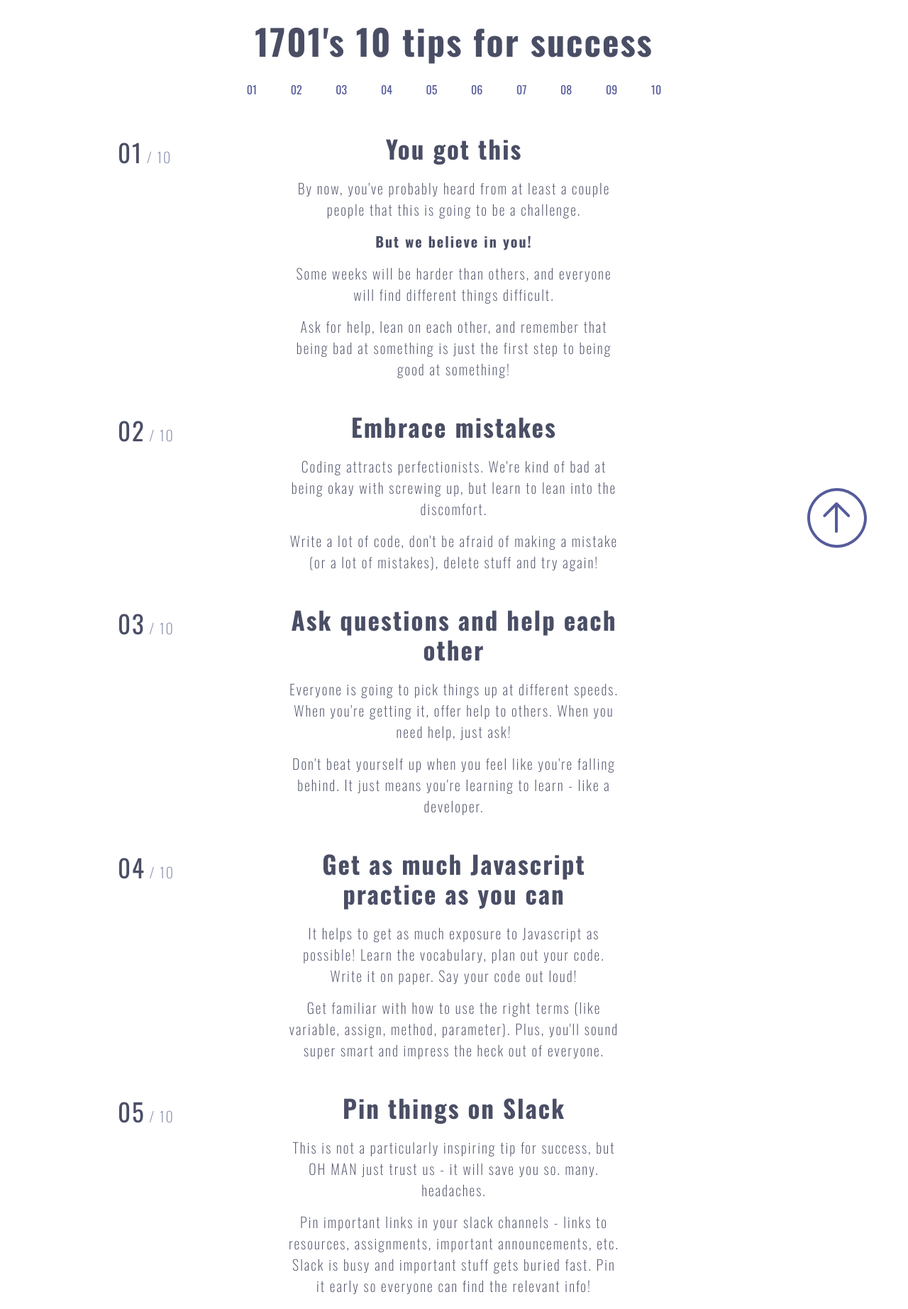
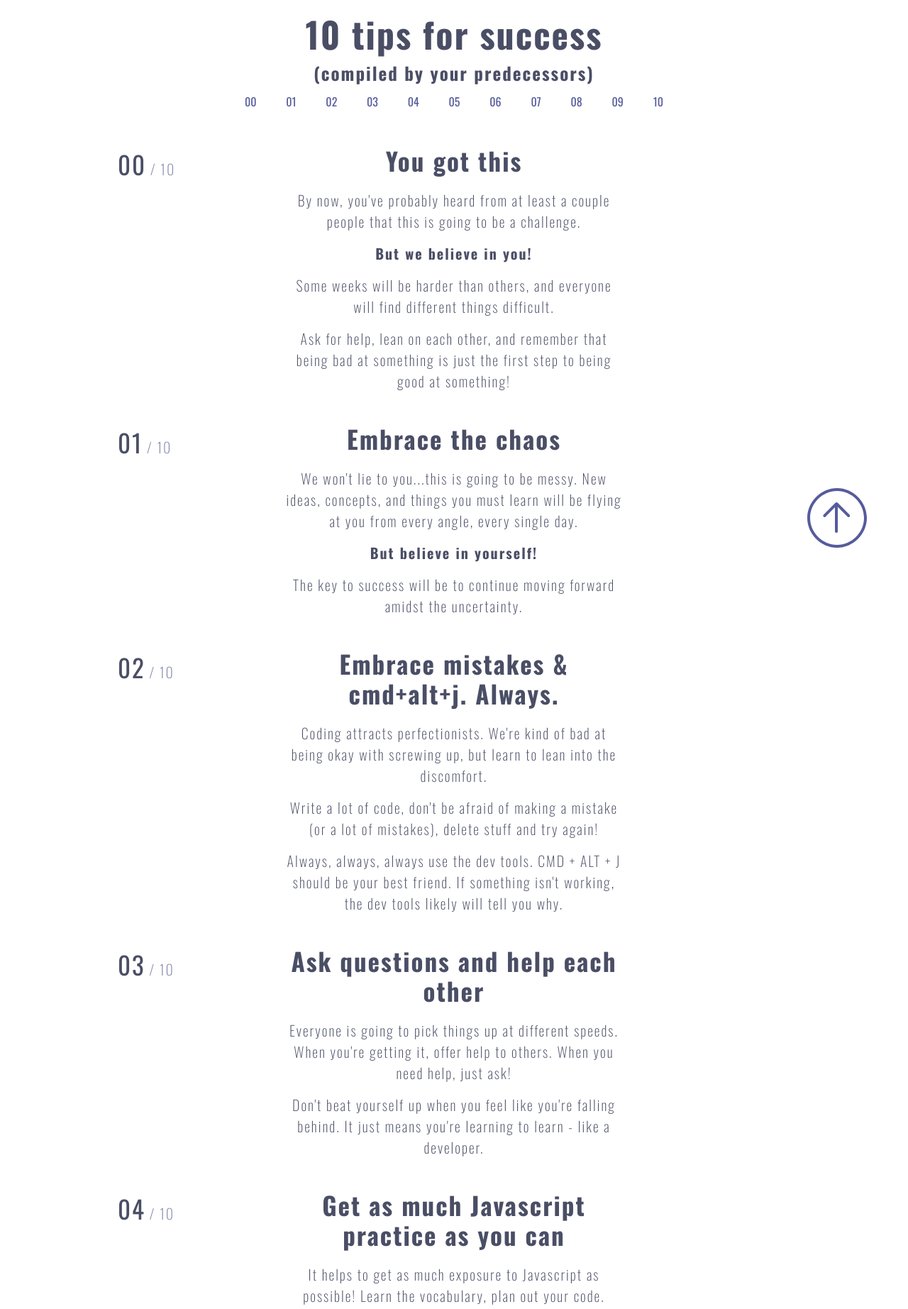
Before and after one commit to letakeane/tips-for-success, a plain HTML site: page index.html in a window 1280 px wide. Shown: the top 1845 px of the page at 71% size. Drawn offline with nearby package versions, Linux system fonts and the light colour scheme.

Commit message:
Update to include tips from cohort 1703

```diff
--- a/index.html
+++ b/index.html
@@ -1,5 +1,6 @@
 <!DOCTYPE html>
 <html>
+
 <head>
   <meta charset="utf-8">
   <link href="https://fonts.googleapis.com/css?family=Oswald:200,400,700" rel="stylesheet">
@@ -9,8 +10,10 @@
 
 <body>
   <a id="page-top"></a>
-    <h1>1701's 10 tips for success</h1>
+  <h1>10 tips for success</h1>
+  <h5>(compiled by your predecessors)</h5>
   <nav>
+    <a href="#00">00</a>
     <a href="#01">01</a>
     <a href="#02">02</a>
     <a href="#03">03</a>
@@ -25,10 +28,10 @@
 
   <section class="tips-container">
     <article class="tip">
-          <a id="01"></a>
+      <a id="00"></a>
       <div class="tip-title">
         <div class="indicator-text">
-              <h2>01<span class="of-ten-text"> / 10</span></h2>
+          <h2>00<span class="of-ten-text"> / 10</span></h2>
         </div>
       </div>
       <div class="tip-text">
@@ -41,6 +44,21 @@
     </article>
 
     <article class="tip">
+      <a id="01"></a>
+      <div class="tip-title">
+        <div class="indicator-text">
+          <h2>01<span class="of-ten-text"> / 10</span></h2>
+        </div>
+      </div>
+      <div class="tip-text">
+        <h3>Embrace the chaos</h3>
+        <p>We won't lie to you...this is going to be messy. New ideas, concepts, and things you must learn will be flying at you from every angle, every single day.</p>
+        <p><strong>But believe in yourself!</strong></p>
+        <p>The key to success will be to continue moving forward amidst the uncertainty.</p>
+      </div>
+    </article>
+
+    <article class="tip">
       <a id="02"></a>
       <div class="tip-title">
         <div class="indicator-text">
@@ -48,9 +66,10 @@
         </div>
       </div>
       <div class="tip-text">
-            <h3>Embrace mistakes</h3>
+        <h3>Embrace mistakes & cmd+alt+j. Always.</h3>
         <p>Coding attracts perfectionists. We're kind of bad at being okay with screwing up, but learn to lean into the discomfort.</p>
         <p>Write a lot of code, don't be afraid of making a mistake (or a lot of mistakes), delete stuff and try again!</p>
+        <p>Always, always, always use the dev tools. CMD + ALT + J should be your best friend. If something isn't working, the dev tools likely will tell you why.</p>
       </div>
     </article>
 
@@ -79,6 +98,7 @@
         <h3>Get as much Javascript practice as you can</h3>
         <p>It helps to get as much exposure to Javascript as possible! Learn the vocabulary, plan out your code. Write it on paper. Say your code out loud!</p>
         <p>Get familiar with how to use the right terms (like variable, assign, method, parameter). Plus, you'll sound super smart and impress the heck out of everyone.</p>
+        <p>Make it a goal to complete every Mythical Creature by the end of week 4. And then start from scratch and complete them all again in week 5. #srsly.</p>
       </div>
     </article>
 
@@ -90,9 +110,10 @@
         </div>
       </div>
       <div class="tip-text">
-            <h3>Pin things on Slack</h3>
+        <h3>Practice time management</h3>
         <p>This is not a particularly inspiring tip for success, but OH MAN just trust us - it will save you so. many. headaches.</p>
-            <p>Pin important links in your slack channels - links to resources, assignments, important announcements, etc. Slack is busy and important stuff gets buried fast. Pin it early so everyone can find the relevant info!</p>
+        <p>Managing your time also means being organized. Learn to use Slack effectively, pin the important stuff as it appears, and spread the "ask" around. If you learn something, share it in your cohort channel because chances are 100% that someone else
+          can benefit from it.</p>
       </div>
     </article>
 
@@ -105,7 +126,8 @@
       </div>
       <div class="tip-text">
         <h3>Pre-read, re-read</h3>
-            <p>Whenever possible, look over the lessons the evening or morning before. Sometimes, the instructors aren't able to get through a whole lesson before time runs out. Work with your mod to come up with times when you can go over the lessons together to lock in those foundations. Re-read lessons - they're great resources!</p>
+        <p>Whenever possible, look over the lessons the evening or morning before. Sometimes, the instructors aren't able to get through a whole lesson before time runs out. Work with your mod to come up with times when you can go over the lessons together
+          to lock in those foundations. Re-read lessons - they're great resources!</p>
       </div>
     </article>
 
@@ -117,9 +139,10 @@
         </div>
       </div>
       <div class="tip-text">
-            <h3>Participate in Turing community events</h3>
-            <p>We know there's a lot to absorb during Mod 1. Give yourself time to get your bearings, then take the plunge and try stuff out!</p>
-            <p>Join a posse (student groups), attend spikes (student workshops), LEAD a spike, go to Meetups. It can feel cheesy, but it's a chance to start building your network in the tech world.</p>
+        <h3>Learn about the Turing community</h3>
+        <p>We know there's a lot to absorb during Mod 1. Give yourself time to get your bearings, but don't feel like you have to jump into everything right away.</p>
+        <p>Once you have your Turing legs under you, dive into the rest of the experience with both feet. Join a posse (student groups), attend spikes (student workshops), LEAD a spike, go to Meetups. It can feel cheesy, but it's a chance to start building
+          your network in the tech world.</p>
       </div>
     </article>
 
@@ -132,7 +155,8 @@
       </div>
       <div class="tip-text">
         <h3>Rely on the support systems</h3>
-            <p>Everyone here is rooting for you to succeed. Pair with a Mod 2 student - we've been where you are and TOTALLY GET the struggle. Ask for one-on-ones with the instructors. Talk about your struggles with your cohort. Go find a mentor (which is scary at first but really rewarding and helpful!).</p>
+        <p>Everyone here is rooting for you to succeed. Pair with a Mod 2 student - we've been where you are and TOTALLY GET the struggle. Ask for one-on-ones with the instructors. Talk about your struggles with your cohort. Go find a mentor (which is scary
+          at first but really rewarding and helpful!).</p>
         <p>You're surrounded by people who believe in you!</p>
       </div>
     </article>
@@ -160,7 +184,9 @@
       </div>
       <div class="tip-text">
         <h3>Be kind to yourself</h3>
-            <p>Keep doing the things you love to do in your spare time. Spend time with friends. Exercise. Eat well. Sleep enough. Pick times to just enjoy yourself and relax! There's no need to think about coding 24/7 - instead, do the things that ground you and make you happy.</p>
+        <p>Keep doing the things you love to do in your spare time. Spend time with friends. Exercise. Eat well. Sleep enough. Pick times to just enjoy yourself and relax! There's no need to think about coding 24/7 - instead, do the things that ground you
+          and make you happy.</p>
+        <p>Take time out occasionally to acknowledge the progress you have made since you started this journey. You'll be impressed with it.</p>
         <p>Happy, well-rested humans write better code than grumpy, sleep-deprived humans. It's science!</p>
       </div>
     </article>
@@ -172,7 +198,9 @@
   </a>
 
   <script src="http://ajax.googleapis.com/ajax/libs/jquery/3.1.1/jquery.min.js"></script>
-  <script>window.jQuery || document.write('<script src="leta/jquery-3.1.1.min.js"><\/script>')</script>
+  <script>
+    window.jQuery || document.write('<script src="leta/jquery-3.1.1.min.js"><\/script>')
+  </script>
   <script src="index.js">
-  </body>
-</html>
+    < /body> < /
+    html >
--- a/styles.css
+++ b/styles.css
@@ -1,8 +1,13 @@
-body {
-}
+body {}
+
 
 /*TYPOGRAPHY*/
-h1, h2, h3, p {
+
+h1,
+h2,
+h3,
+h5,
+p {
   font-family: 'Oswald', sans-serif;
   font-size: 50px;
   color: #4A4E65;
@@ -12,7 +17,7 @@ h1, h2, h3, p {
 }
 
 h1 {
-  margin: 20px;
+  margin: 10px auto 0;
 }
 
 h2 {
@@ -25,6 +30,11 @@ h3 {
   font-size: 35px;
   line-height: 120%;
   margin-bottom: 20px;
+}
+
+h5 {
+  font-size: 25px;
+  margin-bottom: 10px;
 }
 
 p {
@@ -44,7 +54,9 @@ a:hover {
   color: #a8afff;
 }
 
+
 /*ELEMENTS*/
+
 nav {
   display: flex;
   width: 50%;
@@ -98,51 +110,39 @@ nav {
   height: 500px;
 }
 
-
-
-
 @media screen and (max-width: 900px) {
   .tips-container {
     width: 90%;
   }
-
   .tip-text {
     width: 60%;
   }
-
   .arrow-up {
     right: 20px;
   }
-
   .hacky-spacer {
     height: 350px;
   }
 }
 
-
 @media screen and (max-width: 700px) {
   nav {
     width: 80%;
   }
-
   .tips-container {
     width: 95%;
   }
-
   .tip-title {
     width: 15%;
   }
-
   .tip-text {
     width: 70%;
   }
-
   .arrow-up {
     height: 50px;
     width: 50px;
     right: 20px;
   }
-
   .hacky-spacer {
     height: 350px;
   }
@@ -152,35 +152,28 @@ nav {
   h2 {
     text-align: center;
   }
-
   .tip {
     flex-direction: column;
     align-items: center;
   }
-
   .tip-title {
     width: 100%;
   }
-
   .hacky-spacer {
     height: 230px;
   }
 }
 
-
 @media screen and (max-width: 400px) {
   p {
     font-size: 16px;
   }
-
   .tips-container {
     margin: 0;
   }
-
   .tip-text {
     width: 85%;
   }
-
   .arrow-up {
     height: 35px;
     width: 35px;
```
Lines whose indentation alone changed are shown as unchanged.
